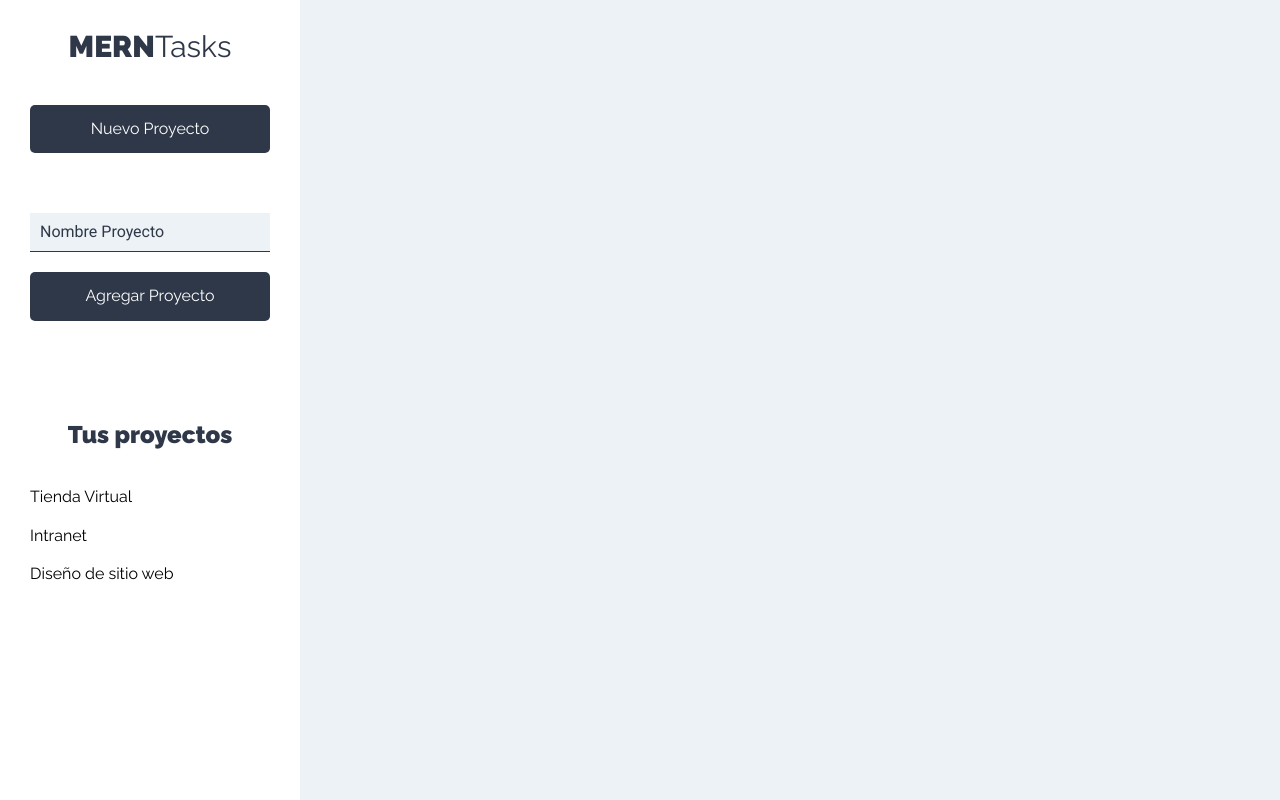
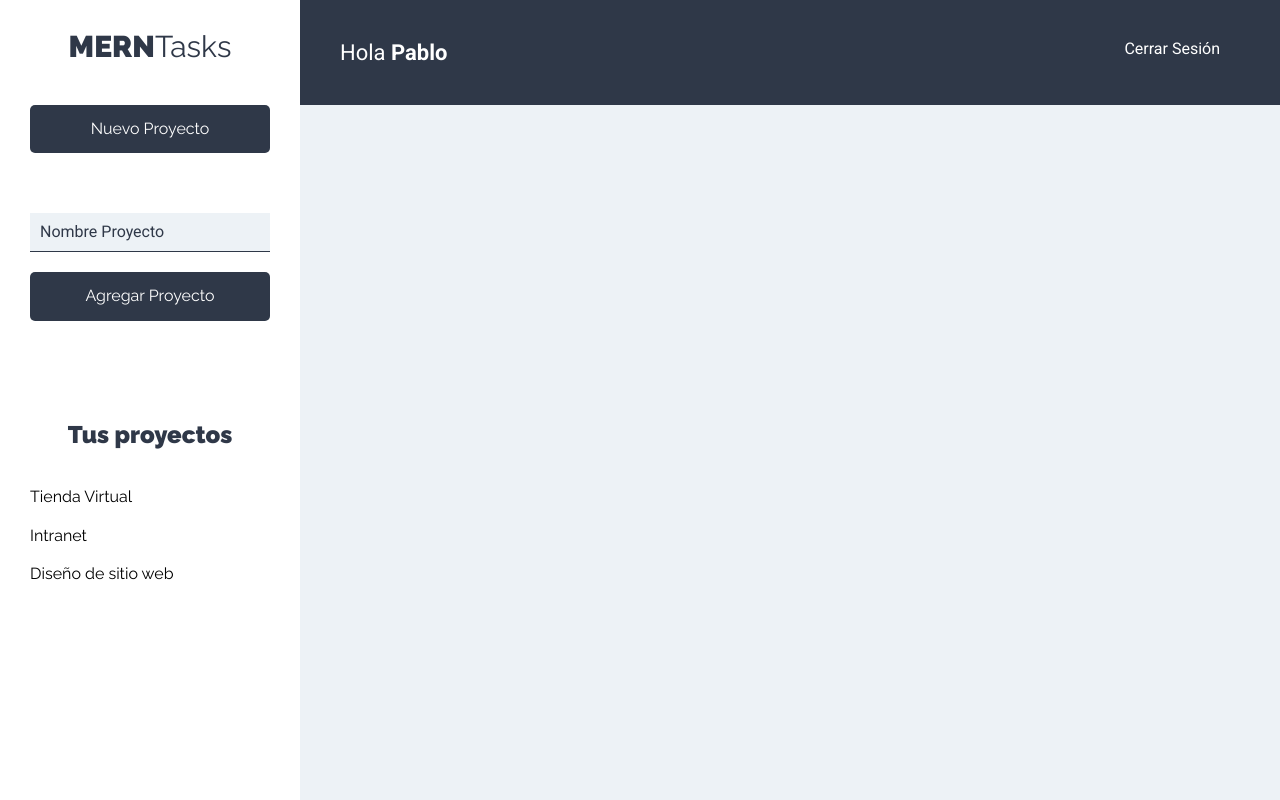
Before and after one commit to pablofreire6/mern-learning, a React (Create React App) app: page /projects in a window 1280 px wide. Built offline with nearby package versions, Linux system fonts and the light colour scheme.

Commit message:
header added to projects

```diff
--- /dev/null
+++ b/src/components/layout/Header.js
@@ -0,0 +1,17 @@
+import React from "react";
+
+const Header = () => {
+  return (
+    <header className="app-header">
+      <p className="nombre-usuario">
+        Hola <span>Pablo</span>
+      </p>
+
+      <nav className="nav-principal">
+        <a href="#!">Cerrar Sesión</a>
+      </nav>
+    </header>
+  );
+};
+
+export default Header;
--- a/src/components/projects/Projects.js
+++ b/src/components/projects/Projects.js
@@ -1,11 +1,13 @@
 import React from "react";
 import Sidebar from "../layout/Sidebar";
+import Header from "../layout/Header";
 
 const Projects = () => {
   return (
     <div className="contenedor-app">
       <Sidebar />
       <div className="seccion-principal">
+        <Header />
         <main>
           <div className="contenedor-tareas"></div>
         </main>
```
